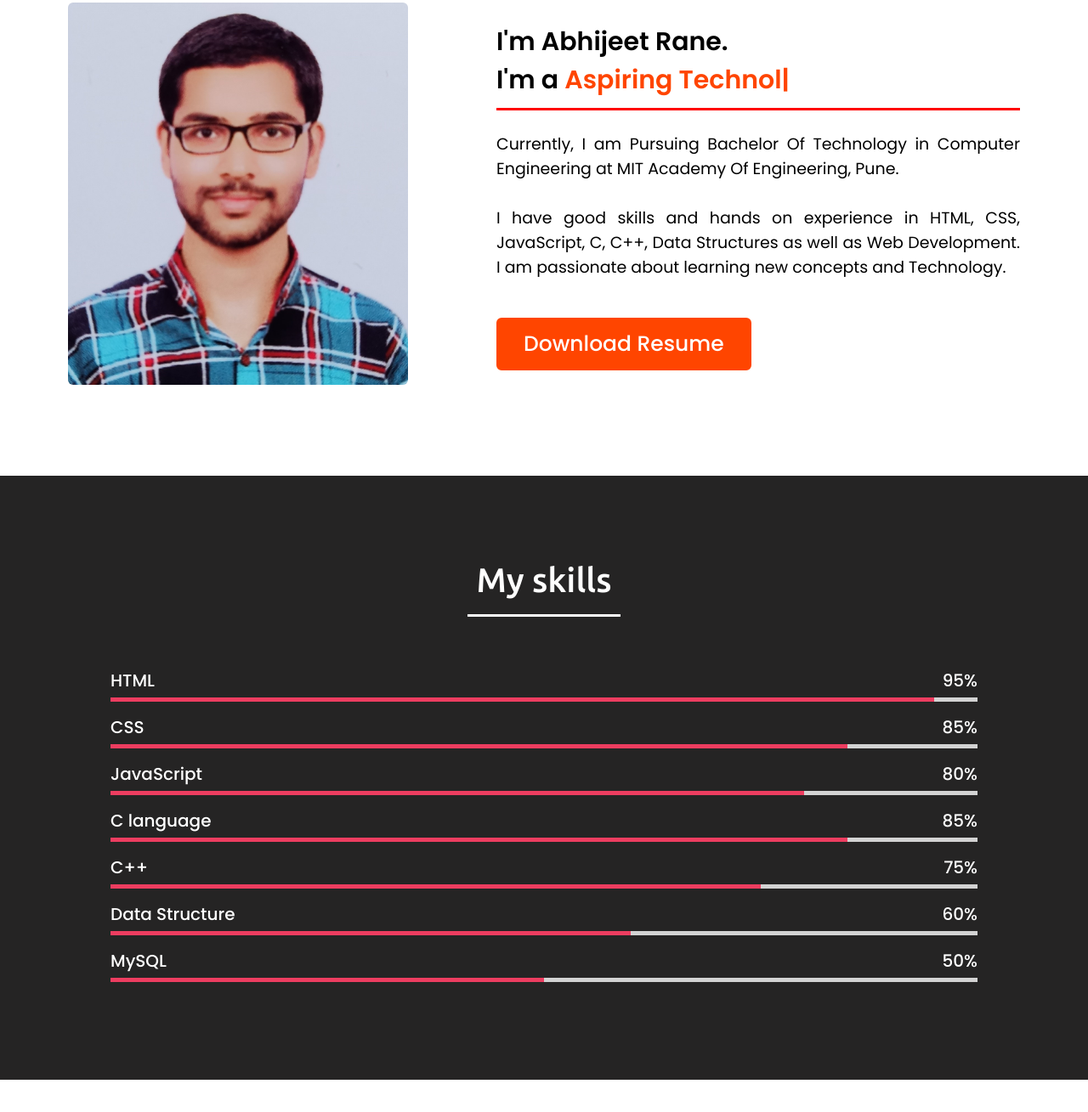
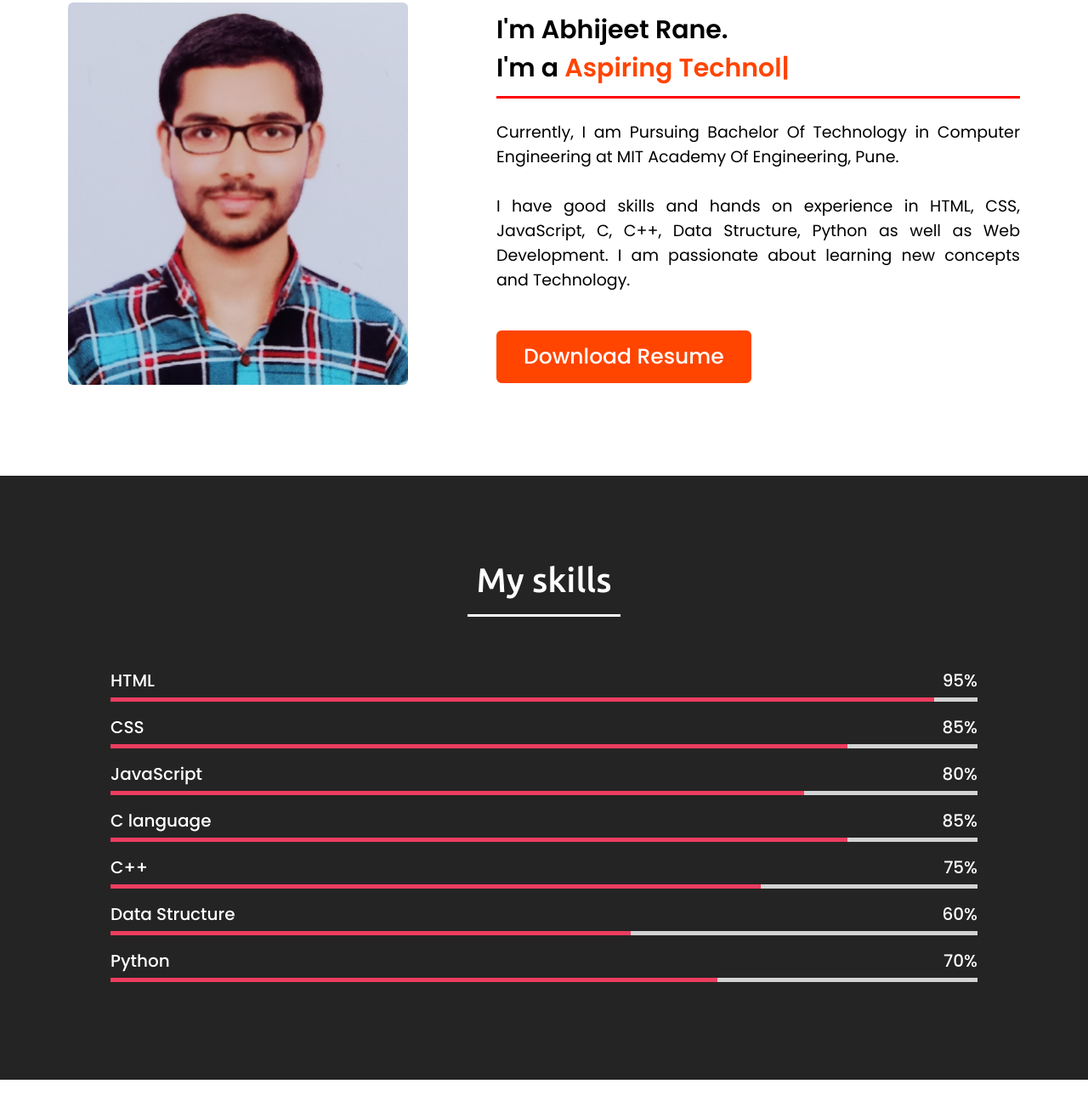
Before and after one commit to abhijeet-rane/abhijeet-rane.github.io, a plain HTML site: page index.html in a window 1280 px wide. Shown: the part 1023-2332 px from the top of the page at 85% size. Drawn offline with nearby package versions, Linux system fonts and the light colour scheme.

Commit message:
new resume and python added

```diff
--- a/index.html
+++ b/index.html
@@ -92,11 +92,11 @@
                     <hr color="red">
                     <br>
                     <p>Currently, I am Pursuing Bachelor Of Technology in Computer Engineering at MIT Academy Of Engineering, Pune.<br><br>
-                        I have good skills and hands on experience in HTML, CSS, JavaScript, C, C++, Data Structures as well as Web Development.
+                        I have good skills and hands on experience in HTML, CSS, JavaScript, C, C++, Data Structure, Python as well as Web Development.
                         I am passionate about learning new concepts and Technology.
                     </p>
                     <br>
-                    <a href="https://drive.google.com/file/d/1WLDC5_VhnUKUu8aHVR10eUf3ZEASDVsp/view?usp=drive_link" target="_blank">Download Resume</a>
+                    <a href="https://drive.google.com/file/d/1E4ZnkwfQ4EHayXuZHgxnX7LrRxVSle8K/view?usp=drive_link" target="_blank">Download Resume</a>
                 </div>
             </div>
         </div>
@@ -153,10 +153,10 @@
                     </div>
                     <div class="bars">
                         <div class="info">
-                            <span>MySQL</span>
-                            <span>50%</span>
+                            <span>Python</span>
+                            <span>70%</span>
                         </div>
-                        <div class="line mysql"></div>
+                        <div class="line python"></div>
                     </div>
                 </div>
             </div>
--- a/style.css
+++ b/style.css
@@ -409,8 +409,8 @@ section .title::before{
 .skills-content .column .ds::before{
     width: 60%;
 }
-.skills-content .column .mysql::before{
-    width: 50%;
+.skills-content .column .python::before{
+    width: 70%;
 }
 
 
```
